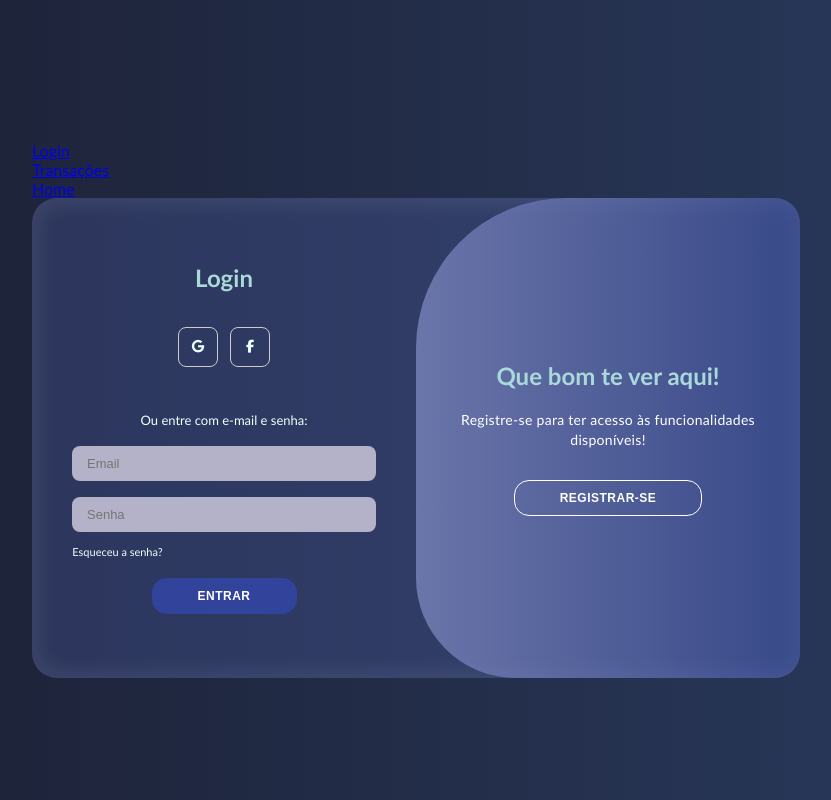
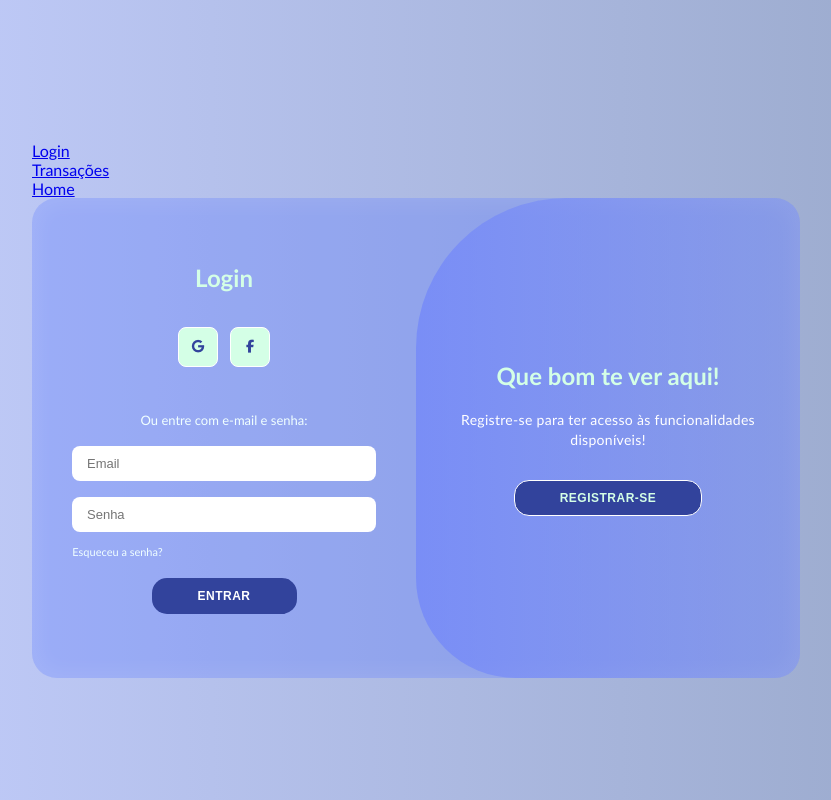
Before and after one commit to srcgab/controle-financeiro, an Angular app in the folder finance-app/: page /login in a window 1280 px wide. Shown: the whole page, without its empty margins (224-1055 px from the left). Built offline with nearby package versions, Linux system fonts and the light colour scheme.

Commit message:
feat(styles): update background colors and button styles

```diff
--- a/finance-app/src/app/pages/login/login.css
+++ b/finance-app/src/app/pages/login/login.css
@@ -1,5 +1,5 @@
 .container-login {
-    background-color: #4f5fa84f;
+    background-color: #5372ff4f;
     box-shadow: inset 0px 0px 20px 7px rgb(255 255 255 / 8%);
     border-radius: 25px;
     position: relative;
@@ -46,8 +46,9 @@
 }
 
 .container-login button.hidden-class {
-    background-color: transparent;
+    background-color: #32439c;
     border-color: #fff;
+    color: #d4ffe6;
 }
 
 .container-login form {
@@ -60,7 +61,7 @@
 }
 
 .container-login input {
-    background-color: #b3b2c8;
+    background-color: #fff;
     border: none;
     margin: 8px 0;
     padding: 10px 15px;
@@ -136,7 +137,7 @@
 .toogle-msg {
     background-color: #1b1f324f;
     height: 100%;
-    background: linear-gradient(to right, #9fa6d0, #4258c24f);
+    background: linear-gradient(to right, #657bff, #8799f24f);
     color: #fff;
     position: relative;
     left: -100%;
--- a/finance-app/src/styles.css
+++ b/finance-app/src/styles.css
@@ -6,7 +6,7 @@
 
 body {
     background-color: #1b1f32;
-    background: linear-gradient(to right, #1B1F32, #2A3B5F);
+    background: linear-gradient(to right, #c5cfff, #96a6c7);
     display: flex;
     align-items: center;
     justify-content: center;
@@ -15,7 +15,7 @@ body {
 }
 
 h1 {
-    color: #AAD9D9;
+    color: #d4ffe6;
     text-align: center;
     padding: 5px;
     font-size: 2.5em;
@@ -23,7 +23,7 @@ h1 {
 }
 
 .h-two-class {
-    color: #AAD9D9;
+    color: #d4ffe6;
 }
 
 .form-class {
@@ -34,12 +34,13 @@ h1 {
 }
 
 .icon-class {
-    border: 1px solid #ccc;
+    border: 1px solid #ffff;
+    background-color: #d4ffe6;
     border-radius: 20%;
     display: inline-flex;
     justify-content: center;
     align-items: center;
-    color: azure;
+    color: #32439c;
     font-size: 13px;
     text-decoration: none;
     margin: 15px 6px 10px;
```
